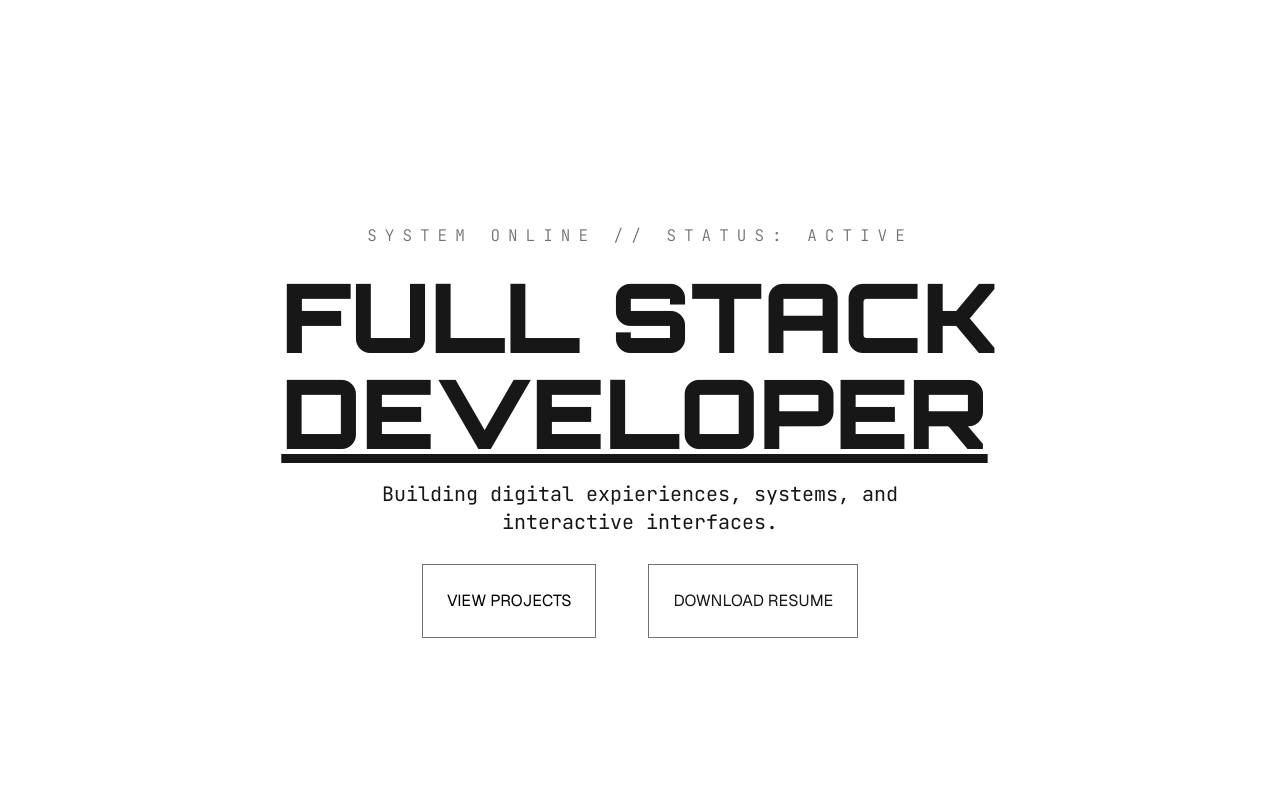
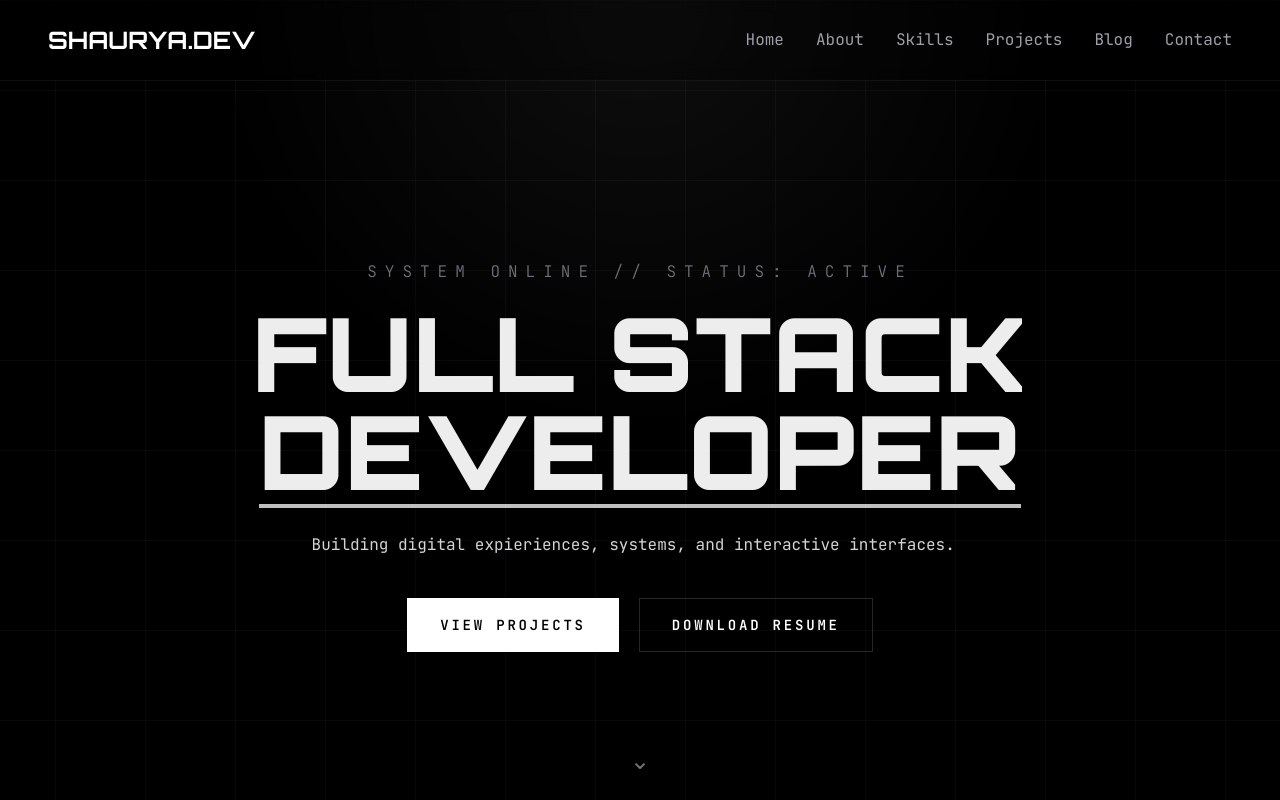
Before and after one commit to Shaurya9935/portfolio-website, a Next.js app: page / in a window 1280 px wide. Shown: the top 800 px of the page. Built offline with nearby package versions, Linux system fonts and the light colour scheme; no server answers; the database is empty.

Commit message:
Some UI changes in Home page

```diff
--- a/app/(main)/Home/page.js
+++ b/app/(main)/Home/page.js
@@ -2,25 +2,32 @@ import React from 'react'
 
 const HomePage = () => {
     return (
-        <div>
-            <div className="hero flex flex-col gap-5 justify-center items-center mt-32">
-                <p className="font-terminal font-light uppercase tracking-[0.5em] text-zinc-500">
+        <div className="relative flex min-h-[calc(100vh-5rem)] flex-col items-center justify-center overflow-hidden px-6 text-center">
+            <div className="hero flex flex-col items-center gap-6 text-center">
+                <p className="animate-fade-up font-terminal font-light uppercase tracking-[0.5em] text-zinc-500 [animation-delay:120ms] [animation-fill-mode:both]">
                     SYSTEM ONLINE // STATUS: ACTIVE
                 </p>
-                <div className="orbitron text-8xl font-black uppercase">
-                    <p>FULL STACK</p>
-                    <p className="underline">DEVELOPER</p>
+                <div className="orbitron select-none text-[clamp(4.3rem,8vw,8rem)] font-black uppercase leading-[0.88] tracking-[0.01em]">
+                    <p className="animate-rise-in [animation-delay:220ms] [animation-fill-mode:both]">FULL STACK</p>
+                    <p className="animate-rise-in relative mt-2 inline-flex flex-col items-center [animation-delay:320ms] [animation-fill-mode:both]">
+                        <span className="border-b-4 border-white/75  pb-2">DEVELOPER</span>
+                    </p>
                 </div>
-                <div className="font-terminal w-xl text-center text-xl ">
-                    Building digital expieriences, systems, and interactive interfaces.
+                <div className="font-terminal flex max-w-2xl items-center justify-center gap-1 text-balance text-center text-[clamp(1rem,1.2vw,1.35rem)] leading-relaxed text-zinc-300 [animation-delay:420ms] [animation-fill-mode:both] animate-fade-up">
+                    <span>Building digital expieriences, systems, and interactive interfaces.</span>
+                    <span className="inline-flex h-6 items-end text-white/70 animate-cursor-blink">|</span>
                 </div>
-                <div className="buttons flex gap-9">
-                    <button className="p-6 m-2 border bg-white text-black border-zinc-500 hover:shadow-xs hover:border-white shadow-white cursor-pointer transition duration-300 ease-in-out">VIEW PROJECTS</button>
-                    <button className="p-6 m-2 border border-zinc-500 hover:shadow-xs hover:border-white shadow-white cursor-pointer transition duration-300 ease-in-out">DOWNLOAD RESUME</button>
+                <div className="buttons flex flex-col gap-4 pt-4 sm:flex-row sm:gap-5 animate-fade-up [animation-delay:520ms] [animation-fill-mode:both]">
+                    <button className="border border-white bg-white px-8 py-4 font-terminal text-sm font-semibold uppercase tracking-[0.2em] text-black shadow-white transition duration-300 ease-in-out hover:translate-y-[-1px] hover:border-zinc-200 hover:shadow-xs">
+                        VIEW PROJECTS
+                    </button>
+                    <button className="border border-white/15 bg-transparent px-8 py-4 font-terminal text-sm font-semibold uppercase tracking-[0.2em] text-white transition duration-300 ease-in-out hover:translate-y-[-1px] hover:border-white/35 hover:bg-white/5">
+                        DOWNLOAD RESUME
+                    </button>
                 </div>
             </div>
-            <div className="arrow">
-
+            <div className="arrow absolute bottom-10 left-1/2 flex -translate-x-1/2 justify-center animate-fade-up [animation-delay:640ms] [animation-fill-mode:both]">
+                <span className="text-2xl text-white/45 animate-bounce-gentle">⌄</span>
             </div>
         </div>
     )
--- a/app/(main)/Projects/page.js
+++ b/app/(main)/Projects/page.js
@@ -1,4 +1,7 @@
+"use client"
+
 import React from 'react'
+import { useState, useEffect } from 'react'
 
 const ProjectPage = () => {
   const projects = [
@@ -44,6 +47,29 @@ const ProjectPage = () => {
     },
   ]
 
+  const [viewProjects, setViewProjects] = useState([])
+
+  useEffect(() => {
+        async function fetchProjects() {
+            try {
+                const response = await fetch("/api/projects");
+
+                const data = await response.json();
+
+                if (data.success) {
+                    setViewProjects(data.data);
+                } else {
+                    console.error("Failed to fetch projects");
+                }
+
+            } catch (error) {
+                console.error(error);
+            }
+        }
+
+        fetchProjects();
+    }, []);
+
   return (
     <div className="min-h-screen px-6 py-10 text-zinc-100 sm:px-8 lg:px-12">
       <div className="mx-auto max-w-6xl">
@@ -56,9 +82,9 @@ const ProjectPage = () => {
         </h1>
 
         <div className="mt-10 space-y-6">
-          {projects.map((project) => (
+          {viewProjects.map((project) => (
             <article
-              key={project.id}
+              key={project._id}
               className="group relative overflow-hidden border border-white/10 bg-[linear-gradient(180deg,rgba(255,255,255,0.03),rgba(255,255,255,0.01))] p-5 shadow-[0_0_0_1px_rgba(255,255,255,0.02),0_16px_45px_rgba(0,0,0,0.42)] transition-all duration-300 hover:-translate-y-1 hover:border-white/25 hover:bg-white/4 hover:shadow-[0_0_0_1px_rgba(255,255,255,0.08),0_22px_55px_rgba(0,0,0,0.55)] sm:p-6"
             >
               <div className={`pointer-events-none absolute inset-0 bg-linear-to-r ${project.accent} opacity-0 transition-opacity duration-300 group-hover:opacity-100`} />
@@ -66,7 +92,7 @@ const ProjectPage = () => {
               <div className="relative flex flex-col gap-6 lg:flex-row lg:items-start lg:justify-between">
                 <div className="max-w-3xl">
                   <div className="font-terminal text-[11px] uppercase tracking-[0.35em] text-zinc-500">
-                    Mission #{project.id} // {project.year}
+                    Mission #{project._id} // {project.year}
                   </div>
 
                   <h2 className="orbitron mt-3 text-[clamp(1.5rem,3vw,2.45rem)] font-black leading-none text-white transition-transform duration-300 group-hover:translate-x-1">
--- a/app/globals.css
+++ b/app/globals.css
@@ -1,8 +1,8 @@
 @import "tailwindcss";
 
 :root {
-  --background: #ffffff;
-  --foreground: #171717;
+  --background: #000000;
+  --foreground: #ededed;
   --font-heading: var(--font-orbitron);
   --font-body: var(--font-geist-sans);
   --font-mono: var(--font-geist-mono);
@@ -17,7 +17,7 @@
 
 @media (prefers-color-scheme: dark) {
   :root {
-    --background: #0a0a0a;
+    --background: #000000;
     --foreground: #ededed;
   }
 }
@@ -25,7 +25,67 @@
 body {
   background: var(--background);
   color: var(--foreground);
-  font-family: (--font-body);
+  font-family: var(--font-body);
+  background-image:
+    linear-gradient(rgba(255, 255, 255, 0.03) 1px, transparent 1px),
+    linear-gradient(90deg, rgba(255, 255, 255, 0.03) 1px, transparent 1px),
+    radial-gradient(circle at top, rgba(255, 255, 255, 0.06), transparent 42%);
+  background-size: 90px 90px, 90px 90px, 100% 100%;
+  background-position: center top;
+}
+
+@keyframes nav-drop {
+  from {
+    opacity: 0;
+    transform: translateY(-18px);
+  }
+  to {
+    opacity: 1;
+    transform: translateY(0);
+  }
+}
+
+@keyframes rise-in {
+  from {
+    opacity: 0;
+    transform: translateY(22px);
+  }
+  to {
+    opacity: 1;
+    transform: translateY(0);
+  }
+}
+
+@keyframes fade-up {
+  from {
+    opacity: 0;
+    transform: translateY(14px);
+  }
+  to {
+    opacity: 1;
+    transform: translateY(0);
+  }
+}
+
+@keyframes cursor-blink {
+  0%,
+  49% {
+    opacity: 1;
+  }
+  50%,
+  100% {
+    opacity: 0;
+  }
+}
+
+@keyframes bounce-gentle {
+  0%,
+  100% {
+    transform: translateY(0);
+  }
+  50% {
+    transform: translateY(5px);
+  }
 }
 
 .orbitron {
@@ -35,3 +95,28 @@ body {
 .font-terminal {
   font-family: var(--font-jetbrains);
 }
+
+.animate-nav-drop {
+  animation: nav-drop 650ms cubic-bezier(0.22, 1, 0.36, 1);
+}
+
+.animate-rise-in {
+  animation: rise-in 700ms cubic-bezier(0.22, 1, 0.36, 1);
+}
+
+.animate-fade-up {
+  animation: fade-up 700ms cubic-bezier(0.22, 1, 0.36, 1);
+}
+
+.animate-cursor-blink {
+  animation: cursor-blink 1s steps(1, end) infinite;
+}
+
+.animate-bounce-gentle {
+  animation: bounce-gentle 1.8s ease-in-out infinite;
+}
+
+::selection {
+  background: rgba(255, 255, 255, 0.18);
+  color: #fff;
+}
--- a/app/page.js
+++ b/app/page.js
@@ -1,13 +1,17 @@
+import Navbar from "@/component/Navigation/navbar.js";
 import AboutPage from "./(main)/About/page.js";
 import BlogPage from "./(main)/Blog/page.js";
 import ContactPage from "./(main)/Contact/page.js";
 import HomePage from "./(main)/Home/page.js";
 import ProjectPage from "./(main)/Projects/page.js";
 import SkillsPage from "./(main)/skills/page.js";
+import Footer from "@/component/Navigation/footer.js";
 
 
 export default function Home() {
   return (
+    <>
+    <Navbar/>
     <main className="flex flex-col">
       <section className="min-h-screen w-full py-12 lg:py-24">
         <HomePage />
@@ -28,5 +32,7 @@ export default function Home() {
         <ContactPage />
       </section>
     </main>
+    <Footer/>
+    </>
   );
 }
--- a/component/Navigation/navbar.js
+++ b/component/Navigation/navbar.js
@@ -2,7 +2,7 @@ import React from 'react'
 
 const Navbar = () => {
   return (
-    <header className="fixed inset-x-0 top-0 z-50 border-b border-white/6 backdrop-blur-sm bg-black/30">
+    <header className="animate-nav-drop fixed inset-x-0 top-0 z-50 border-b border-white/6 bg-black/30 backdrop-blur-sm [animation-fill-mode:both]">
       <div className="mx-auto max-w-7xl px-6 sm:px-8 lg:px-12">
         <div className="flex h-20 items-center justify-between">
           <div className="logo orbitron font-bold text-2xl uppercase text-white">SHAURYA.DEV</div>
```
